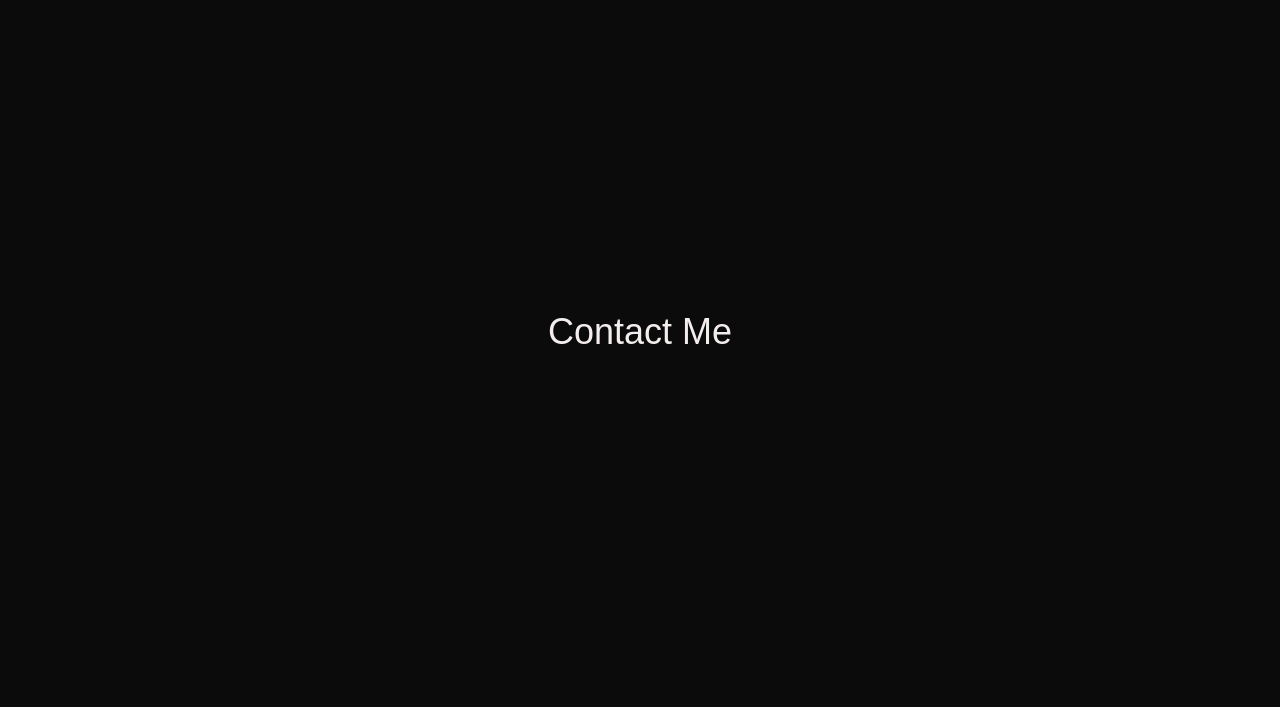
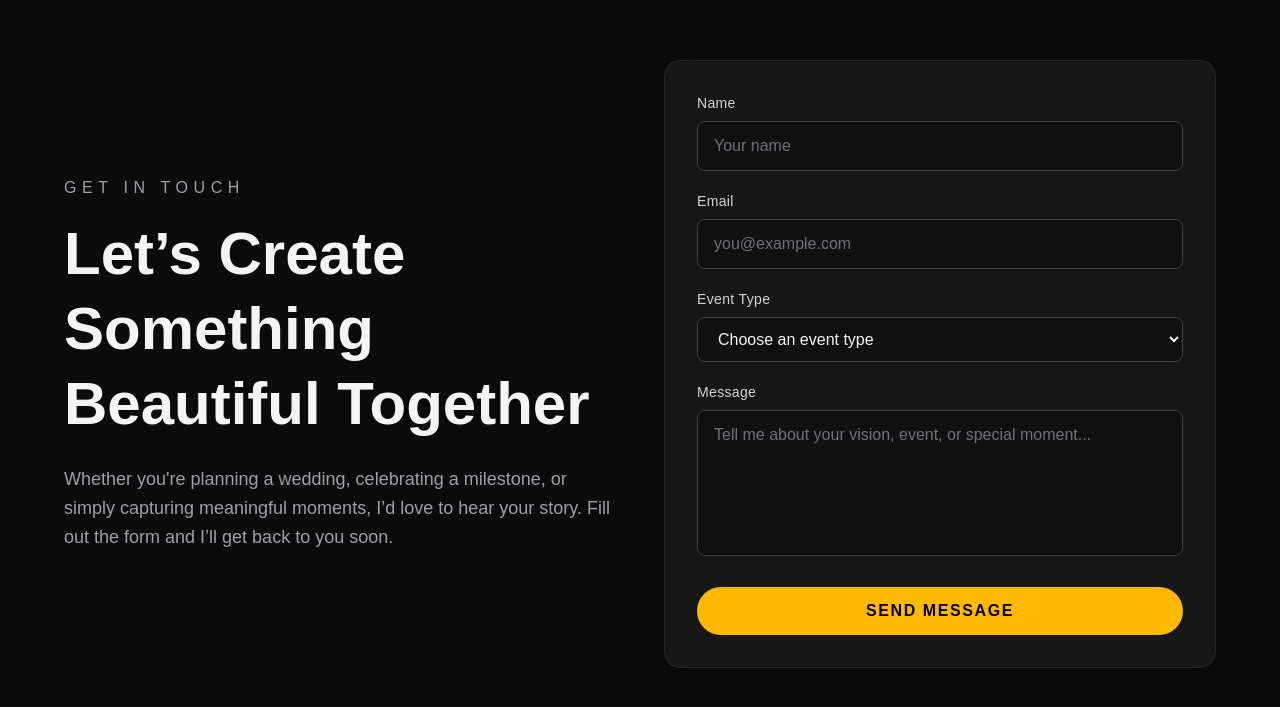
Before and after one commit to Sahil-Sharma-603/Singh.Lens-Photography, a Next.js app: page / in a window 1280 px wide. Shown: the part 2966-3673 px from the top of the page. Built offline with nearby package versions, Linux system fonts and the light colour scheme.

Commit message:
completed UI for contact section. working on backend

```diff
--- a/app/Full_Portfolio/page.jsx
+++ b/app/Full_Portfolio/page.jsx
@@ -20,7 +20,7 @@ const portfolioImages = [
         id: 3,
         src: "/All_Images/maternity.png",
         title: "Maternity",
-        category: "Maternity"
+        category: "Maternity & New Born"
     },
     {
         id: 4,
@@ -53,7 +53,7 @@ const categories = [
     "All",
     "Lifestyle",
     "Pre-Wedding",
-    "Maternity",
+    "Maternity & New Born",
     "Family"
 ]
 
--- a/app/components/sections/About.jsx
+++ b/app/components/sections/About.jsx
@@ -31,7 +31,7 @@ export const About = () => {
           </p>
 
           <p className="mt-5 text-lg leading-relaxed text-zinc-400">
-            Whether it’s a wedding, portrait session, maternity shoot, birthday,
+            Whether it’s a wedding, portrait session, maternity shoot, new born baby shoot, birthday,
             or family celebration, my goal is to make every person feel
             comfortable in front of the camera while preserving the moments that
             matter most.
--- a/app/components/sections/Contact.jsx
+++ b/app/components/sections/Contact.jsx
@@ -1,11 +1,117 @@
+'use client';
 
+import Form from 'next/form';
 
 export const Contact = () => {
-    return (
-        <section id="contact" className="h-screen flex items-center justify-center">
-          <h1 className="text-4xl">
-            Contact Me
-          </h1>
-        </section>
-      );
- }
+  async function handleSubmit(formData) {
+    const name = formData.get('name');
+    const email = formData.get('email');
+    const eventType = formData.get('eventType');
+    const message = formData.get('message');
+
+    console.log('Form submitted with:', { name, email, eventType, message });
+  }
+
+  return (
+    <section id="contact" className="relative px-6 py-24 md:py-32">
+      <div className="mx-auto grid max-w-6xl gap-12 md:grid-cols-2 md:items-center">
+
+        <div className="text-zinc-100">
+          <p className="mb-4 text-sm md:text-base tracking-[0.35em] uppercase font-light text-zinc-400">
+            Get in Touch
+          </p>
+
+          <h2 className="text-4xl md:text-6xl font-bold leading-tight">
+            Let’s Create Something Beautiful Together
+          </h2>
+
+          <p className="mt-6 text-lg leading-relaxed text-zinc-400">
+            Whether you're planning a wedding, celebrating a milestone,
+            or simply capturing meaningful moments, I’d love to hear your story.
+            Fill out the form and I’ll get back to you soon.
+          </p>
+        </div>
+
+        <Form
+          action={handleSubmit}
+          className="rounded-2xl border border-zinc-800 bg-white/5 p-6 shadow-2xl backdrop-blur-md md:p-8"
+        >
+          <div className="mb-5">
+            <label htmlFor="name" className="mb-2 block text-sm font-medium tracking-wide text-zinc-300">
+              Name
+            </label>
+            <input
+              type="text"
+              name="name"
+              id="name"
+              required
+              className="w-full rounded-lg border border-zinc-700 bg-black/30 px-4 py-3 text-zinc-100 placeholder:text-zinc-500 outline-none transition focus:border-amber-400 focus:ring-2 focus:ring-amber-400/30"
+              placeholder="Your name"
+            />
+          </div>
+
+          <div className="mb-5">
+            <label htmlFor="email" className="mb-2 block text-sm font-medium tracking-wide text-zinc-300">
+              Email
+            </label>
+            <input
+              type="email"
+              name="email"
+              id="email"
+              required
+              className="w-full rounded-lg border border-zinc-700 bg-black/30 px-4 py-3 text-zinc-100 placeholder:text-zinc-500 outline-none transition focus:border-amber-400 focus:ring-2 focus:ring-amber-400/30"
+              placeholder="you@example.com"
+            />
+          </div>
+
+          <div className="mb-5">
+            <label htmlFor="eventType" className="mb-2 block text-sm font-medium tracking-wide text-zinc-300">
+              Event Type
+            </label>
+            <select
+              name="eventType"
+              id="eventType"
+              required
+              defaultValue=""
+              className="w-full rounded-lg border border-zinc-700 bg-black/30 px-4 py-3 text-zinc-100 outline-none transition focus:border-amber-400 focus:ring-2 focus:ring-amber-400/30"
+            >
+              <option value="" disabled>
+                Choose an event type
+              </option>
+              <option value="Lifestyle">Lifestyle</option>
+              <option value="Pre-Wedding">Pre-Wedding</option>
+              <option value="Maternity">Maternity</option>
+              <option value="New-Born">New Born</option>
+              <option value="Birthday">Birthday</option>
+              <option value="Family">Family</option>
+              <option value="Portrait">Portrait</option>
+              <option value="Other">Other</option>
+            </select>
+          </div>
+
+          <div className="mb-6">
+            <label htmlFor="message" className="mb-2 block text-sm font-medium tracking-wide text-zinc-300">
+              Message
+            </label>
+            <textarea
+              name="message"
+              id="message"
+              rows="5"
+              required
+              className="w-full resize-none rounded-lg border border-zinc-700 bg-black/30 px-4 py-3 text-zinc-100 placeholder:text-zinc-500 outline-none transition focus:border-amber-400 focus:ring-2 focus:ring-amber-400/30"
+              placeholder="Tell me about your vision, event, or special moment..."
+            />
+          </div>
+
+          <button
+            type="submit"
+            className="w-full rounded-full bg-amber-400 px-6 py-3 font-semibold uppercase tracking-widest text-black transition hover:bg-amber-500"
+          >
+            Send Message
+          </button>
+        </Form>
+
+      </div>
+    </section>
+  );
+};
```
